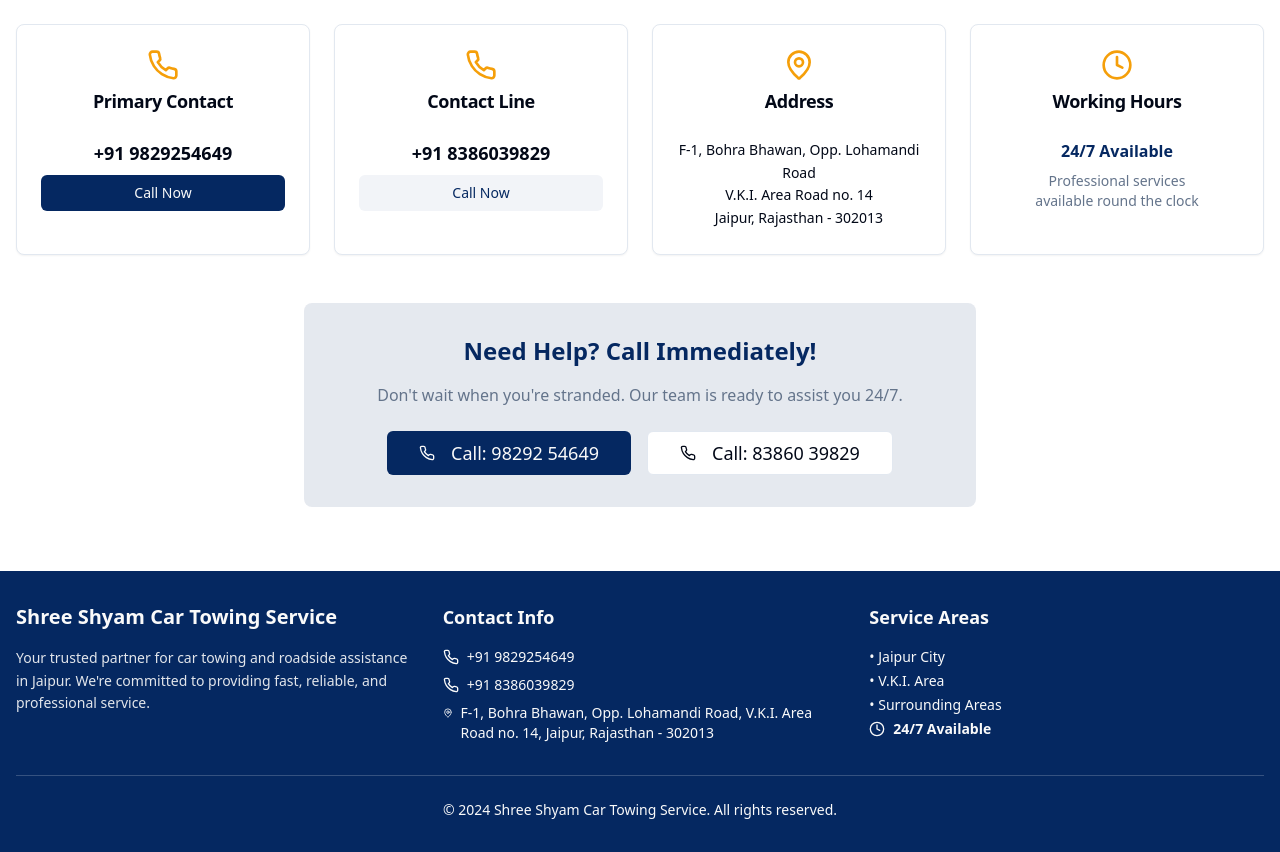
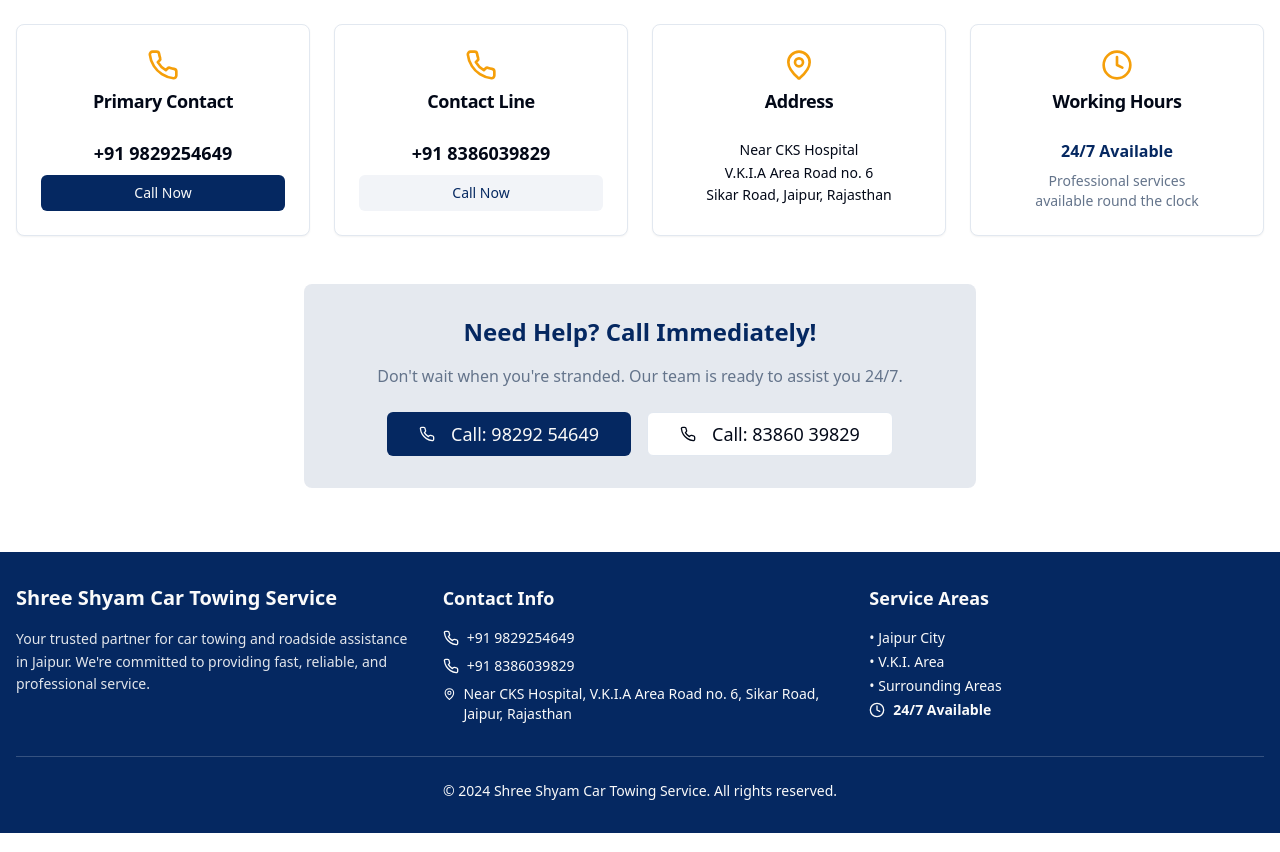
Before and after one commit to psp7773/shreeshyamcartowing, a React (Vite) app: page / in a window 1280 px wide. Shown: the part 3280-4132 px from the top of the page. Built offline with nearby package versions, Linux system fonts and the light colour scheme.

Commit message:
Update business address
Update the business address in the website's footer to the new address provided by the user.

```diff
--- a/src/components/Contact.tsx
+++ b/src/components/Contact.tsx
@@ -56,9 +56,9 @@ const Contact = () => {
             </CardHeader>
             <CardContent>
               <p className="text-sm leading-relaxed">
-                F-1, Bohra Bhawan, Opp. Lohamandi Road<br />
-                V.K.I. Area Road no. 14<br />
-                Jaipur, Rajasthan - 302013
+                Near CKS Hospital<br />
+                V.K.I.A Area Road no. 6<br />
+                Sikar Road, Jaipur, Rajasthan
               </p>
             </CardContent>
           </Card>
--- a/src/components/Footer.tsx
+++ b/src/components/Footer.tsx
@@ -26,7 +26,7 @@ const Footer = () => {
               </div>
               <div className="flex items-start gap-2">
                 <MapPin className="h-4 w-4 mt-0.5" />
-                <span>F-1, Bohra Bhawan, Opp. Lohamandi Road, V.K.I. Area Road no. 14, Jaipur, Rajasthan - 302013</span>
+                <span>Near CKS Hospital, V.K.I.A Area Road no. 6, Sikar Road, Jaipur, Rajasthan</span>
               </div>
             </div>
           </div>
```
